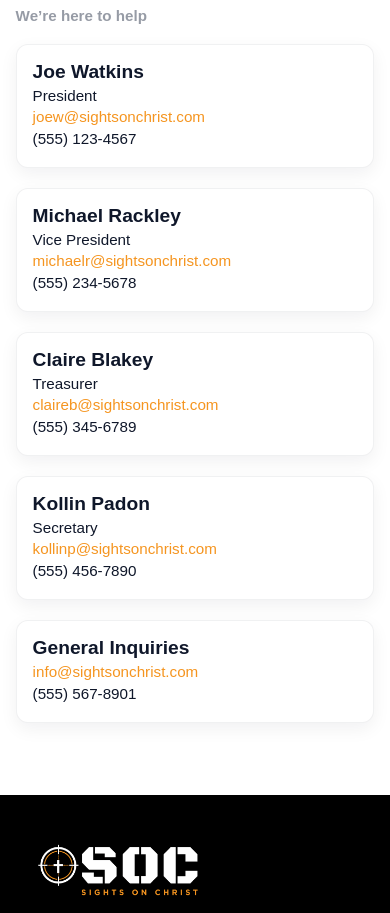
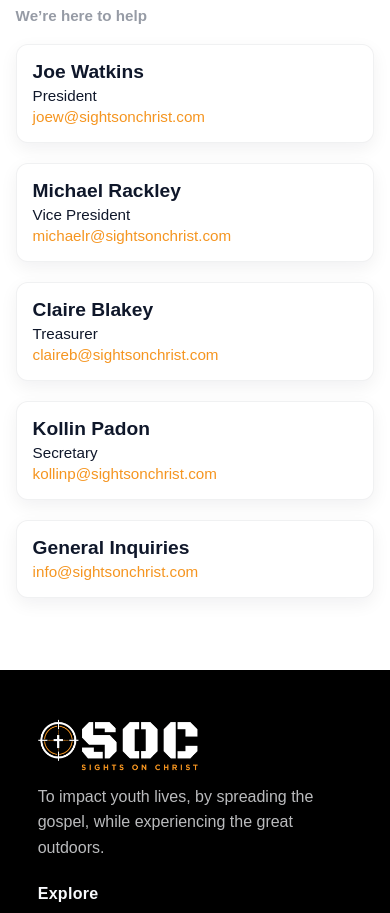
Before and after one commit to hayshj/soc, a React (Vite) app in the folder frontend/: page /get-involved in a window 390 px wide. Shown: the part 1600-2513 px from the top of the page. Built offline with nearby package versions, Linux system fonts and the light colour scheme.

Commit message:
removed phone numbers

```diff
--- a/frontend/src/pages/GetInvolved.tsx
+++ b/frontend/src/pages/GetInvolved.tsx
@@ -38,30 +38,25 @@
               <h3>Joe Watkins</h3>
               <p>President</p>
               <a href="mailto:joew@sightsonchrist.com">joew@sightsonchrist.com</a>
-              <p>(555) 123-4567</p>
             </div>
             <div className="contact-card">
               <h3>Michael Rackley</h3>
               <p>Vice President</p>
               <a href="mailto:michaelr@sightsonchrist.com">michaelr@sightsonchrist.com</a>
-              <p>(555) 234-5678</p>
             </div>
             <div className="contact-card">
               <h3>Claire Blakey</h3>
               <p>Treasurer</p>
               <a href="mailto:claireb@sightsonchrist.com">claireb@sightsonchrist.com</a>
-              <p>(555) 345-6789</p>
             </div>
             <div className="contact-card">
               <h3>Kollin Padon</h3>
               <p>Secretary</p>
               <a href="mailto:kollinp@sightsonchrist.com">kollinp@sightsonchrist.com</a>
-              <p>(555) 456-7890</p>
             </div>
             <div className="contact-card">
               <h3>General Inquiries</h3>
               <a href="mailto:info@sightsonchrist.com">info@sightsonchrist.com</a>
-              <p>(555) 567-8901</p>
             </div>
           </div>
         </section>
```
